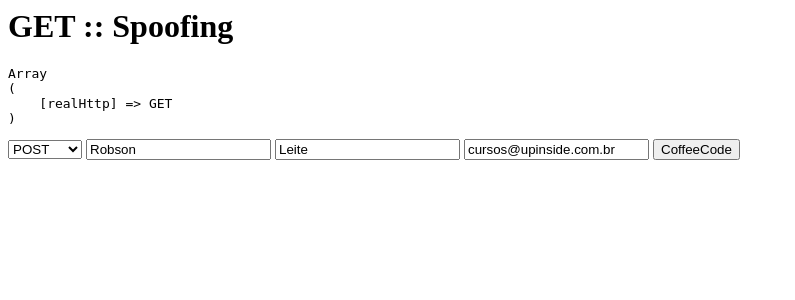
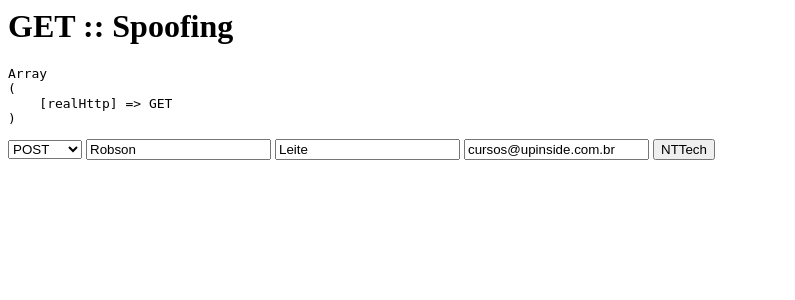
Before and after one commit to netocastro/Router, a PHP site: page /NTTech/exemple/spoofing/index.php in a window 1280 px wide. Shown: the top 300 px of the page, without its empty margins (0-795 px from the left). Run offline with PHP 8.4, Linux system fonts and the light colour scheme.

Commit message:
trocadno nome do projeto
passando de Coffeecode pra NTTech

```diff
--- a/composer.json
+++ b/composer.json
@@ -1,6 +1,6 @@
 {
   "name": "nttech/router",
-  "description": "This project in version 1.0 is a copy of the Coffeecode component.",
+  "description": "This project in version 1.0 is a copy of the NTTech component.",
   "keywords": [
     "NTTech",
     "Router",
--- a/exemple/spoofing/index.php
+++ b/exemple/spoofing/index.php
@@ -4,7 +4,7 @@ require dirname(__DIR__, 2) . "/vendor/autoload.php";
 
 use NTTech\Router\Router;
 
-define("BASE", "https://www.localhost/coffeecode/router/exemple/controller");
+define("BASE", "https://www.localhost/NTTech/router/exemple/controller");
 $router = new Router(BASE);
 
 /**
@@ -77,5 +77,5 @@ $router->dispatch();
     <input type="text" name="last_name" value="Leite"/>
     <input type="text" name="email" value="cursos@upinside.com.br"/>
 
-    <button>CoffeeCode</button>
+    <button>NTTech</button>
 </form>
--- a/src/Dispatch.php
+++ b/src/Dispatch.php
@@ -3,7 +3,7 @@
 namespace NTTech\Router;
 
 /**
- * Class CoffeeCode Dispatch
+ * Class NTTech Dispatch
  *
  * @author Robson V. Leite <https://github.com/robsonvleite>
  * @package NTTech\Router
--- a/src/Router.php
+++ b/src/Router.php
@@ -3,7 +3,7 @@
 namespace NTTech\Router;
 
 /**
- * Class CoffeeCode Router
+ * Class NTTech Router
  *
  * @author Robson V. Leite <https://github.com/robsonvleite>
  * @package NTTech\Router
```
Also changed, not shown: exemple/controller/Test/Coffee.php (+3 -3 lines), README.md.
